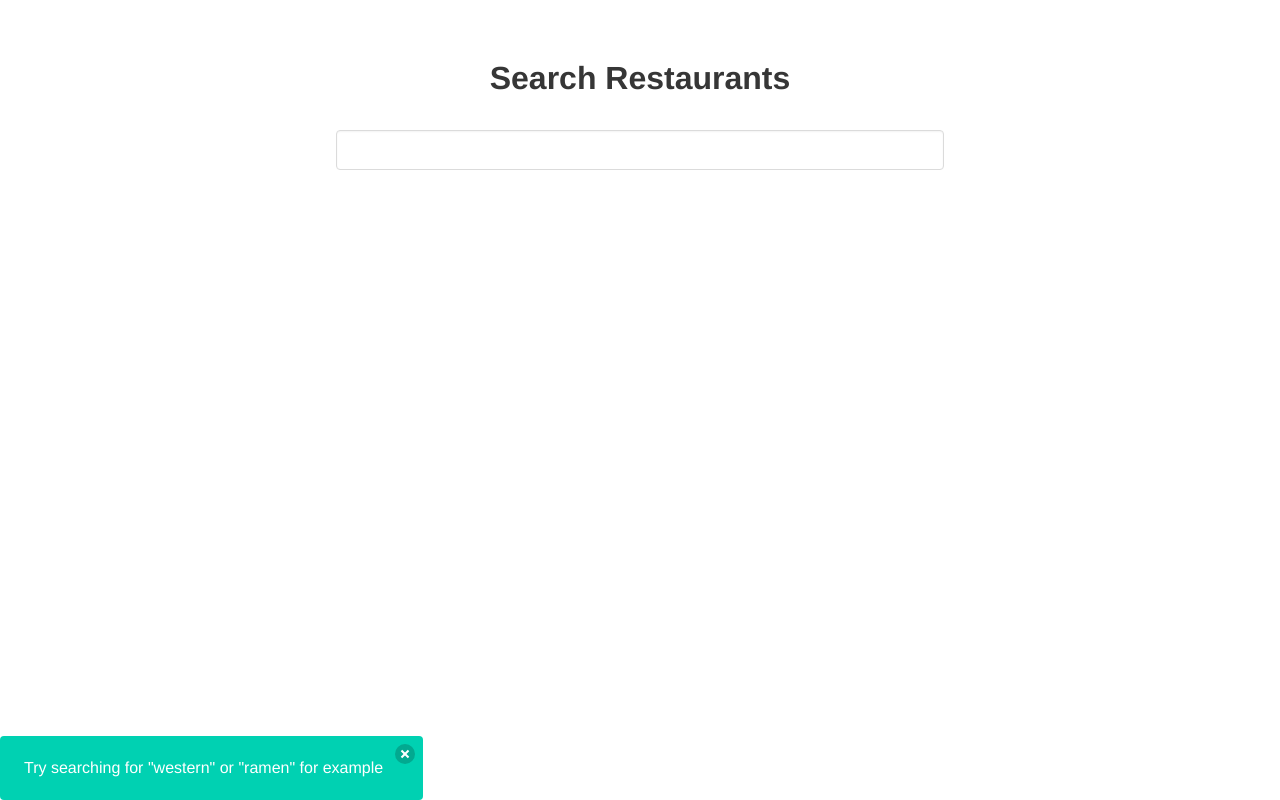
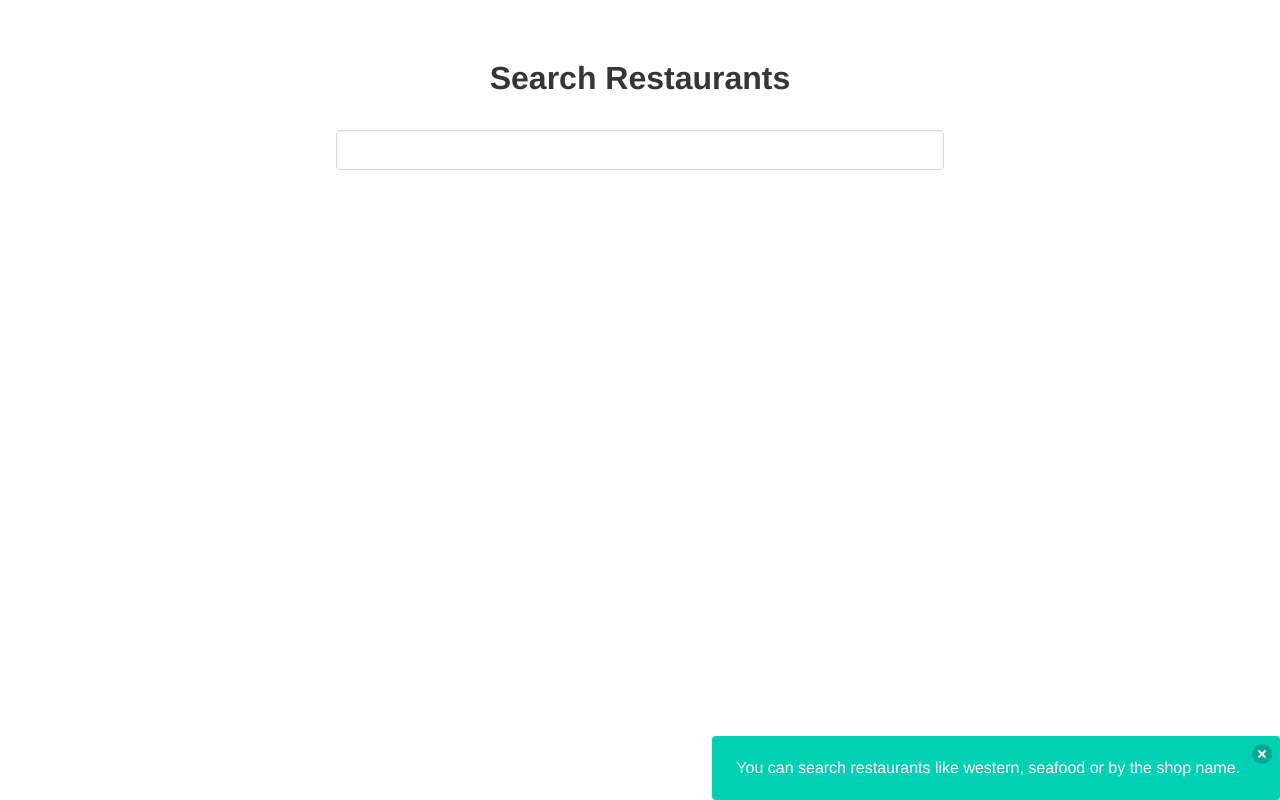
Before and after one commit to BigRiceEater/search-restaurant, a Vue app: page / in a window 1280 px wide. Built offline with nearby package versions, Linux system fonts and the light colour scheme; no server answers.

Commit message:
Improve hint and place on right on desktop

```diff
--- a/src/App.vue
+++ b/src/App.vue
@@ -2,8 +2,8 @@
   <div id="app" class="fluid-container">
     <transition name="fade">
       <div class="hint-helper" v-if="showHint">
-        <div class="notification is-primary is-half has-text-centered">
-          Try searching for "western" or "ramen" for example
+        <div class="notification is-primary has-text-centered">
+          You can search restaurants like western, seafood or by the shop name.
           <button
             class="delete"
             @click="showHint = false"
@@ -53,6 +53,7 @@ export default {
 .hint-helper {
   position: fixed; /* relative to the html element always */
   bottom: 0px;
+  right: 0px;
 }
 
 .fade-leave-active {
```
